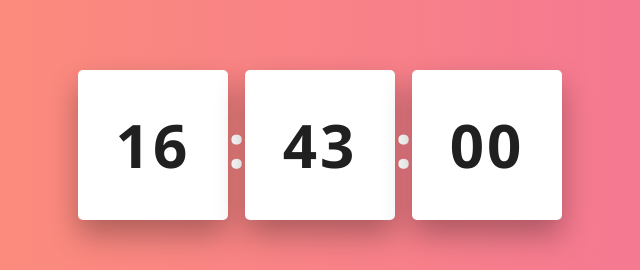
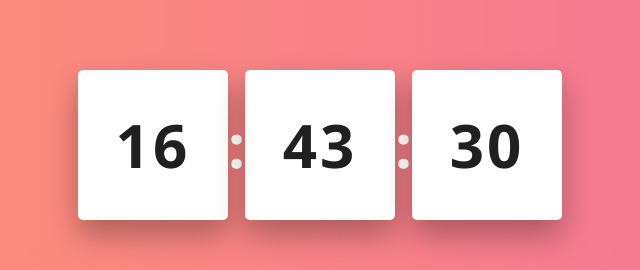
Before and after one commit to sonalsj/digital_clock, a plain HTML site: page index.html in a window 1280 px wide. Shown: the part 255-525 px from the top of the page, 320-960 px from the left. Drawn offline with nearby package versions, Linux system fonts and the light colour scheme.

Commit message:
fixed seconds issue

```diff
--- a/index.html
+++ b/index.html
@@ -14,7 +14,7 @@
         <span>:</span>
         <div id="minute">00</div>
         <span>:</span>
-        <div id="second">00</div>
+        <div id="seconds">00</div>
     </div>
 
     <script src ="script.js"></script>
--- a/script.js
+++ b/script.js
@@ -11,15 +11,15 @@ const clock = setInterval(function time()  {
     let sec = dateToday.getSeconds();
 
     if(hr<10){
-        hr = '0'+hr;
+        hr = '0'+ hr;
     }
 
     if(min<10){
-        hr = '0'+min;
+        hr = '0'+ min;
     }
 
-    if(hr<10){
-        sec = '0'+sec;
+    if(sec<10){
+        sec = '0'+ sec;
     }
 
     hour.textContent = hr;
```
